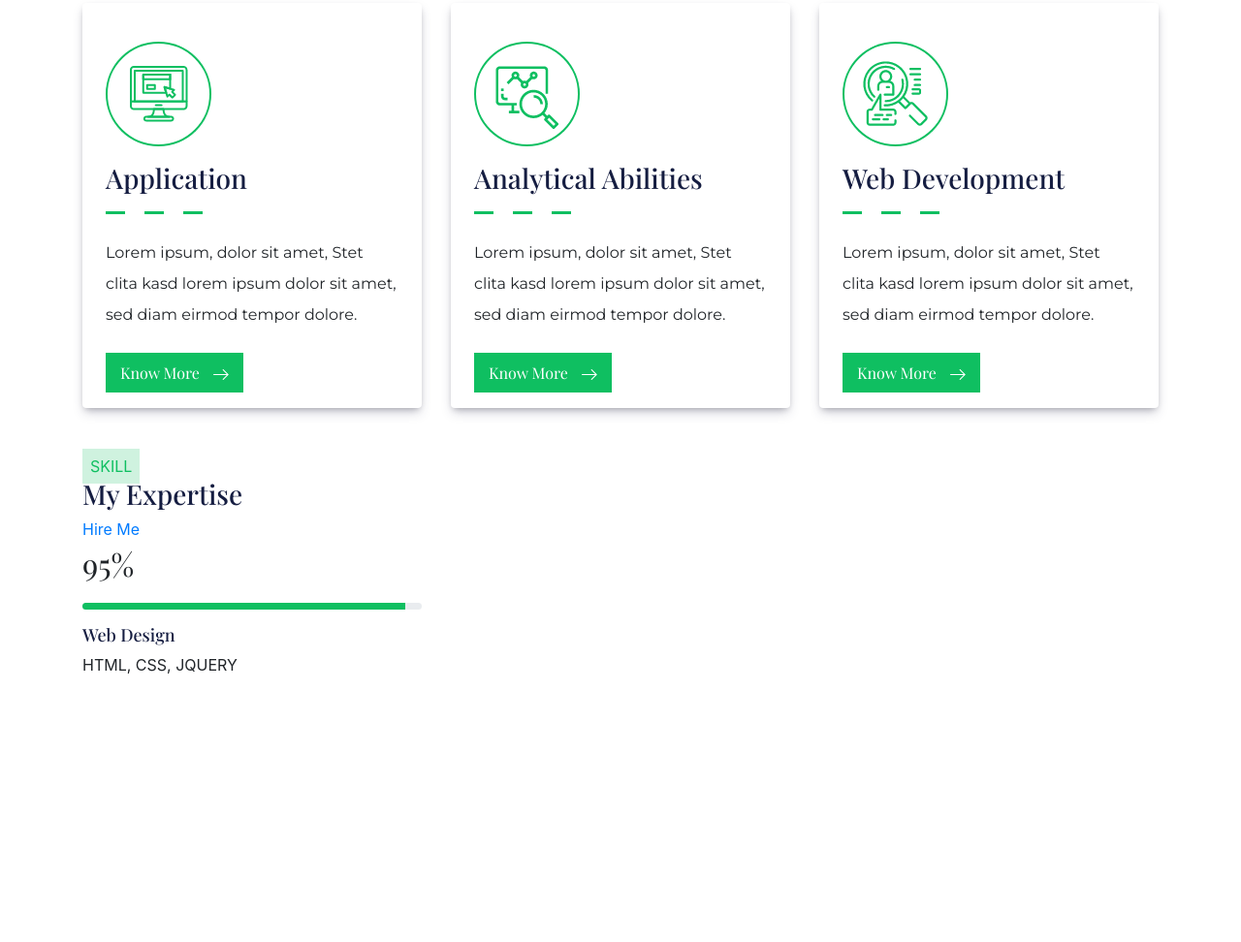
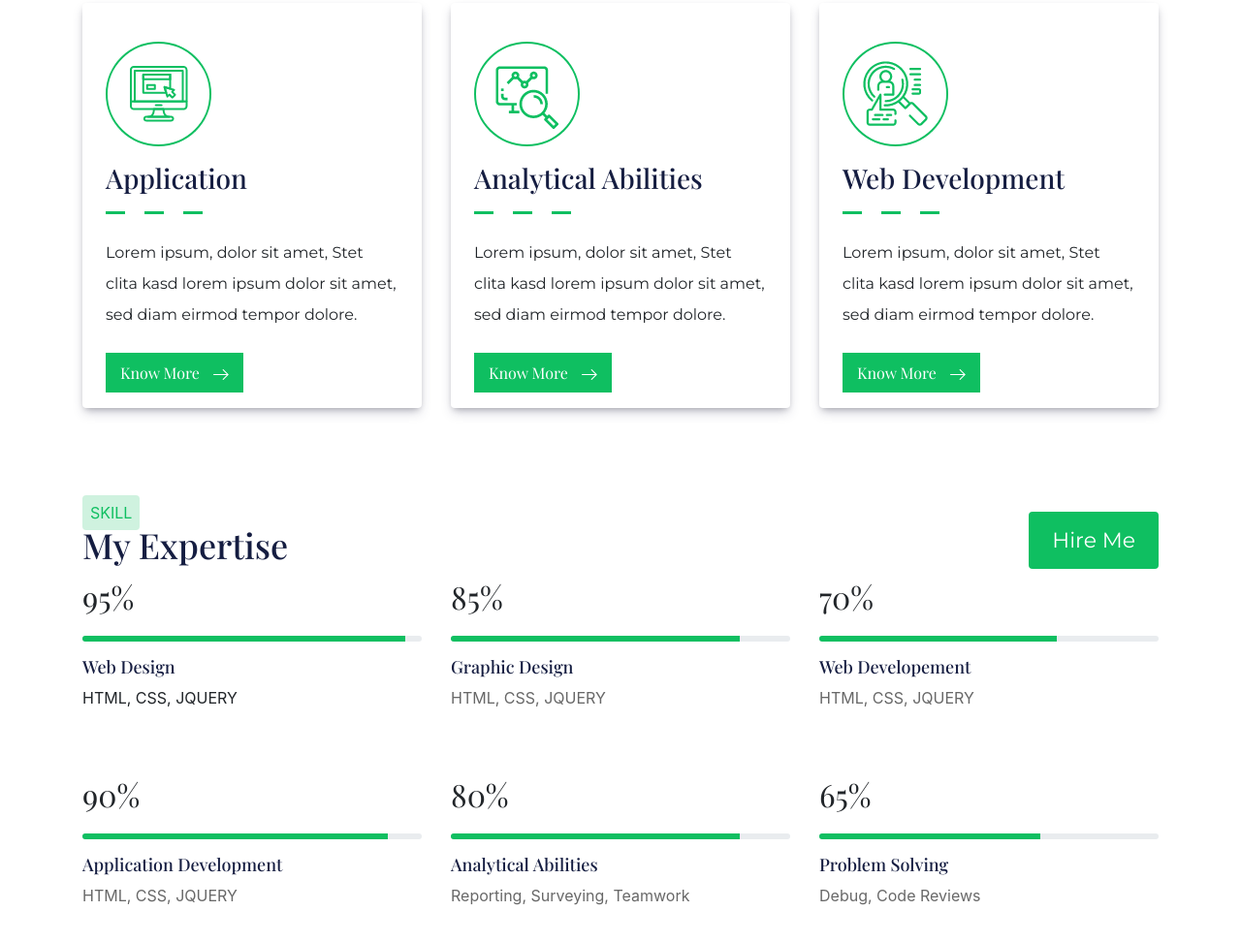
Before and after one commit to Simziglar/WebPortfolio, a website: page index.html in a window 1280 px wide. Shown: the part 2347-3319 px from the top of the page at 97% size. Before the commit the page ends 3061 px from the top, so only its background shows below. Drawn offline with nearby package versions, Linux system fonts and the light colour scheme; a web font is replaced by a local one.

Commit message:
adjusted Skills

```diff
--- a/index.html
+++ b/index.html
@@ -235,11 +235,17 @@
               </div>
             </div>
           </div>
-          <div class="skills">
+
+          <div class="skills my-5">
             <div class="container">
-              <a class=" color-primary color-primary-bg-2 p-2" href="">SKILL</a>
-              <h3 class="font-playfair color-secondary ">My Expertise</h3> <a class="" href="#">Hire Me</a>
+              <a class="color-primary color-primary-bg-2 p-2 rounded mt-5" href="#">SKILL</a>
+
+              <div class="clearfix">
+                <span class="float-left"><h3 class="font-playfair color-secondary font-size-36">My Expertise</h3></span>
+                <span class="float-right"><a class="font-montserrat font-size-22 color-primary-bg color-whity px-4 py-3 rounded" href="#">Hire Me</a></span>
+              </div>
               <div class="row">
+
                 <div class="col-lg-4">
                   <p class="font-playfair font-size-32">95%</p>
                   <div class="progress" style="height:0.4rem">
@@ -247,7 +253,55 @@
                   </div>
                   <h6 class="font-playfair color-secondary font-size-18 pt-3">Web Design</h6>
                   <p>HTML, CSS, JQUERY</p>
+                </div>
 
+                <div class="col-lg-4">
+                  <p class="font-playfair font-size-32">85%</p>
+                  <div class="progress" style="height:0.4rem">
+                    <div class="progress-bar color-primary-bg" style="width: 85%"></div>
+                  </div>
+                  <h6 class="font-playfair color-secondary font-size-18 pt-3">Graphic Design</h6>
+                  <p class="color-gray">HTML, CSS, JQUERY</p>
+                </div>
+
+                <div class="col-lg-4">
+                  <p class="font-playfair font-size-32">70%</p>
+                  <div class="progress" style="height:0.4rem">
+                    <div class="progress-bar color-primary-bg" style="width: 70%"></div>
+                  </div>
+                  <h6 class="font-playfair color-secondary font-size-18 pt-3">Web Developement</h6>
+                  <p class="color-gray">HTML, CSS, JQUERY</p>
+                </div>
+
+              </div>
+              <div class="row my-5">
+
+                <div class="col-lg-4">
+                  <p class="font-playfair font-size-32">90%</p>
+                  <div class="progress" style="height:0.4rem">
+                    <div class="progress-bar color-primary-bg" style="width: 90%"></div>
+                  </div>
+                  <h6 class="font-playfair color-secondary font-size-18 pt-3">Application Development
+                  </h6>
+                  <p class="color-gray">HTML, CSS, JQUERY</p>
+                </div>
+
+                <div class="col-lg-4">
+                  <p class="font-playfair font-size-32">80%</p>
+                  <div class="progress" style="height:0.4rem">
+                    <div class="progress-bar color-primary-bg" style="width: 85%"></div>
+                  </div>
+                  <h6 class="font-playfair color-secondary font-size-18 pt-3">Analytical Abilities</h6>
+                  <p class="color-gray">Reporting, Surveying, Teamwork</p>
+                </div>
+
+                <div class="col-lg-4">
+                  <p class="font-playfair font-size-32">65%</p>
+                  <div class="progress" style="height:0.4rem">
+                    <div class="progress-bar color-primary-bg" style="width: 65%"></div>
+                  </div>
+                  <h6 class="font-playfair color-secondary font-size-18 pt-3">Problem Solving</h6>
+                  <p class="color-gray">Debug, Code Reviews</p>
                 </div>
 
               </div>
--- a/sass/include/typography.scss
+++ b/sass/include/typography.scss
@@ -20,6 +20,9 @@
 .color-whity{
     color: $color-whity;
 }
+.color-gray{
+    color: $color-gray;
+}
 
 /******Font Size *******/
 .font-size-69{
@@ -34,6 +37,9 @@
 .font-size-40{
     font-size: 40px;
 }
+.font-size-36{
+    font-size: 36px;
+}
 .font-size-32{
     font-size: 32px;
 }
@@ -42,6 +48,9 @@
 }
 .font-size-25{
     font-size: 25px;
+}
+.font-size-22{
+    font-size: 22px;
 }
 .font-size-20{
     font-size: 20px;
--- a/sass/include/variables.scss
+++ b/sass/include/variables.scss
@@ -5,3 +5,4 @@ $font-montserrat:"Montserrat", arial;
 $color-primary:#0FBF61;
 $color-secondary:#151D41;
 $color-whity:#ffffff;
+$color-gray:#686868;
```
Also changed, not shown: style.css, 1 other file.
